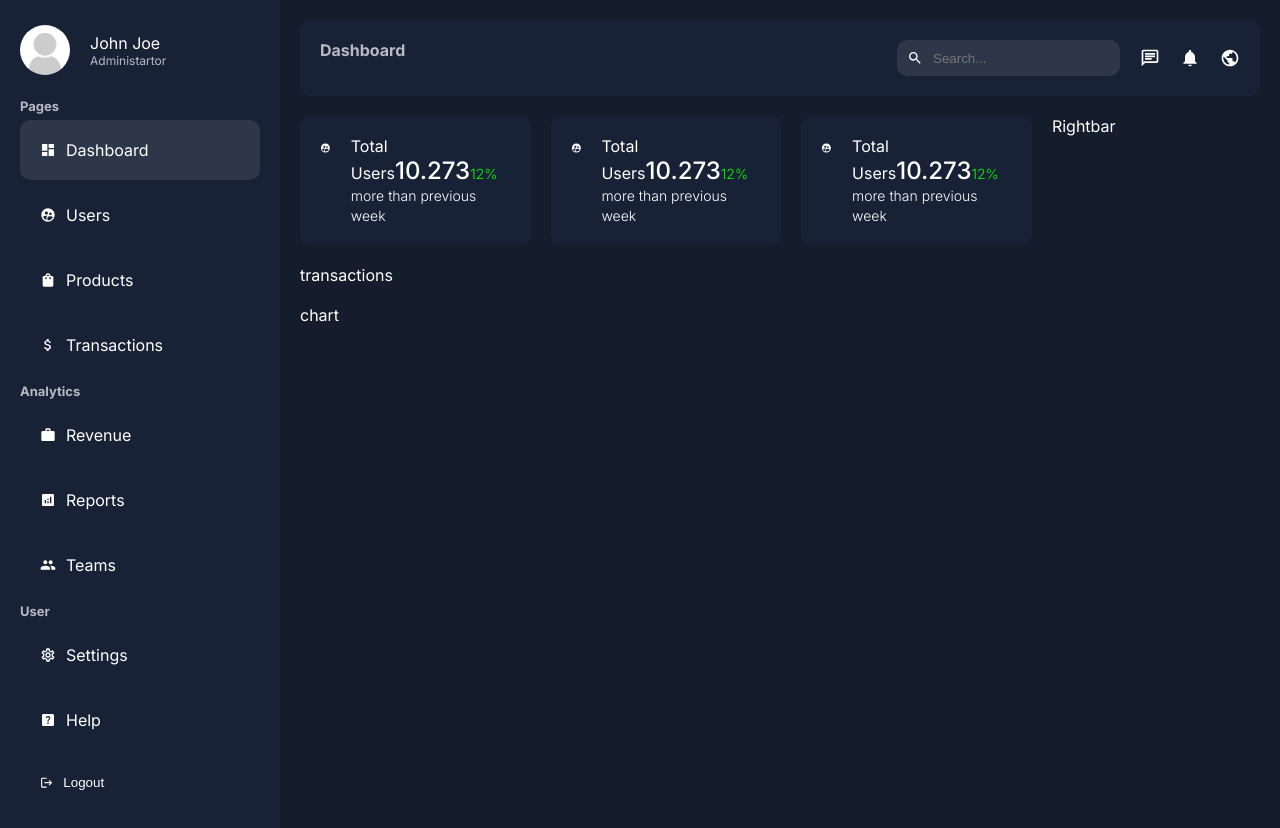
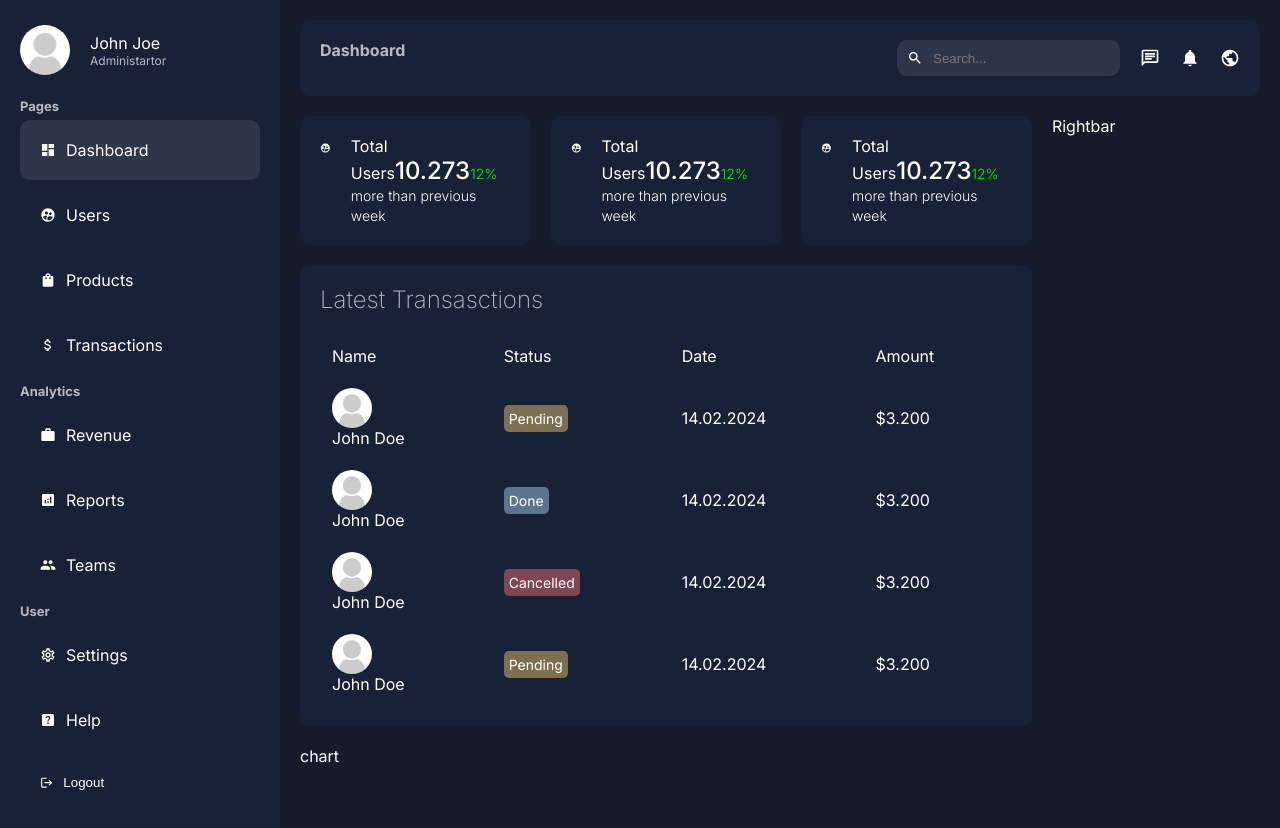
Before and after one commit to Harsh6623/Admin--Dashboard, a Next.js app: page /dashboard in a window 1280 px wide. Built offline with nearby package versions, Linux system fonts and the light colour scheme.

Commit message:
create a transactions component

```diff
--- a/app/ui/dashboard/transactions/transactions.jsx
+++ b/app/ui/dashboard/transactions/transactions.jsx
@@ -1,7 +1,105 @@
 import styles from "./transactions.module.css";
 
 const Transactions = () => {
-  return <div className={styles.container}>transactions</div>;
+  return (
+    <div className={styles.container}>
+      <h2 className={styles.title}>Latest Transasctions</h2>
+      <table className={styles.table}>
+        <thead>
+          <tr>
+            <td>Name</td>
+            <td>Status</td>
+            <td>Date</td>
+            <td>Amount</td>
+          </tr>
+        </thead>
+        <tbody>
+          <tr>
+            <td>
+              <div className={styles.user}>
+                <img
+                  src="/noavatar.png"
+                  alt=""
+                  width={40}
+                  height={40}
+                  className={styles.userImage}
+                />
+              </div>
+              John Doe
+            </td>
+            <td>
+              <span className={`${styles.status} ${styles.pending}`}>
+                Pending
+              </span>
+            </td>
+            <td>14.02.2024</td>
+            <td>$3.200</td>
+          </tr>
+          <tr>
+            <td>
+              <div className={styles.user}>
+                <img
+                  src="/noavatar.png"
+                  alt=""
+                  width={40}
+                  height={40}
+                  className={styles.userImage}
+                />
+              </div>
+              John Doe
+            </td>
+            <td>
+              <span className={`${styles.status} ${styles.done}`}>Done</span>
+            </td>
+            <td>14.02.2024</td>
+            <td>$3.200</td>
+          </tr>
+          <tr>
+            <td>
+              <div className={styles.user}>
+                <img
+                  src="/noavatar.png"
+                  alt=""
+                  width={40}
+                  height={40}
+                  className={styles.userImage}
+                />
+              </div>
+              John Doe
+            </td>
+            <td>
+              <span className={`${styles.status} ${styles.cancelled}`}>
+                Cancelled
+              </span>
+            </td>
+            <td>14.02.2024</td>
+            <td>$3.200</td>
+          </tr>
+          <tr>
+            <td>
+              <div className={styles.user}>
+                <img
+                  src="/noavatar.png"
+                  alt=""
+                  width={40}
+                  height={40}
+                  className={styles.userImage}
+                />
+              </div>
+              John Doe
+            </td>
+            <td>
+              <span className={`${styles.status} ${styles.pending}`}>
+                Pending
+              </span>
+            </td>
+            <td>14.02.2024</td>
+            <td>$3.200</td>
+          </tr>
+        </tbody>
+      </table>
+    </div>
+  );
 };
 
 export default Transactions;
--- a/app/ui/dashboard/transactions/transactions.module.css
+++ b/app/ui/dashboard/transactions/transactions.module.css
@@ -0,0 +1,47 @@
+.container {
+  background-color: var(--bgSoft);
+  padding: 20px;
+  border-radius: 10px;
+}
+
+.title {
+  margin-bottom: 20px;
+  font-weight: 200;
+  color: var(--textSoft);
+}
+
+.table {
+  width: 100%;
+}
+
+.table td {
+  padding: 10px;
+}
+
+.user {
+  display: flex;
+  gap: 10px;
+  align-items: center;
+}
+
+.userImage {
+  object-fit: cover;
+  border-radius: 50%;
+}
+
+.status {
+  border-radius: 5px;
+  padding: 5px;
+  font-size: 14px;
+  color: white;
+}
+
+.pending {
+  background-color: #f7cb7375;
+}
+.done {
+  background-color: #afd6ee75;
+}
+.cancelled {
+  background-color: #f7737375;
+}
--- a/package.json
+++ b/package.json
@@ -13,7 +13,8 @@
     "next": "14.0.1",
     "react": "18",
     "react-dom": "18",
-    "react-icons": "^5.2.1"
+    "react-icons": "^5.2.1",
+    "rechart": "^0.0.1"
   },
   "devDependencies": {
     "eslint": "8",
```
Also changed, not shown: 1 other file (tests, documents, lock files or other folders).
